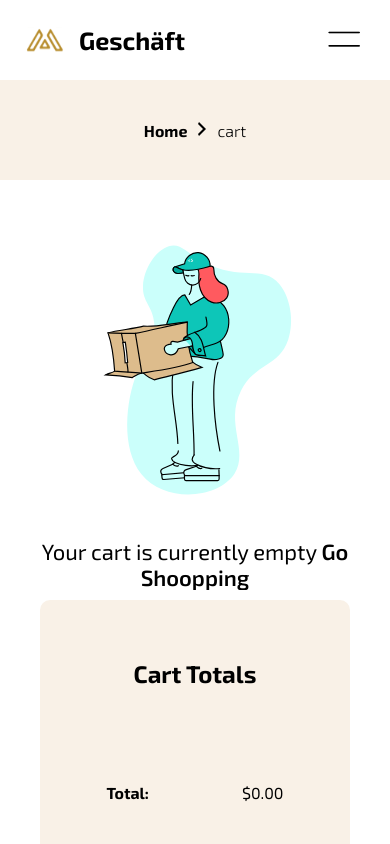
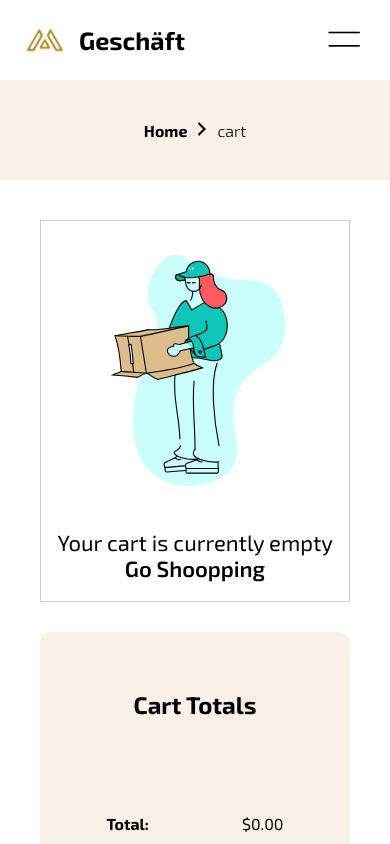
Before and after one commit to NaglaFathi11/Gesch-ft-Website, a React (Vite) app: page /cart in a window 390 px wide. Shown: the top 844 px of the page. Built offline with nearby package versions, Linux system fonts and the light colour scheme.

Commit message:
fix: adjust table layout for better responsiveness on small screens

```diff
--- a/src/Pages/Cart/Cart.module.css
+++ b/src/Pages/Cart/Cart.module.css
@@ -7,9 +7,6 @@
 }
 
 /* ========== Cart Table Styles ========== */
-.cartTable {
-  overflow-x: auto;
-}
 
 .cartTable table {
   width: 100%;
@@ -33,18 +30,6 @@
   justify-content: center;
   align-items: center;
   margin-top: 39px;
-}
-
-/* ========== Product Info Styles ========== */
-.productInfo {
-  display: flex;
-  align-items: center;
-  gap: 10px;
-}
-
-.productInfo img {
-  width: 50px;
-  margin-right: 10px;
 }
 
 /* ========== Cart Totals Styles ========== */
@@ -98,7 +83,4 @@
   .cartPage {
     grid-template-columns: 1fr;
   }
-  .productInfo {
-    display: inline-block;
-  }
 }
--- a/src/Pages/Cart/CartBody/CartBody.jsx
+++ b/src/Pages/Cart/CartBody/CartBody.jsx
@@ -43,26 +43,33 @@ function CartBody() {
           <tbody>
             {cart.map((item) => (
               <tr key={item.id}>
-                <td className={cartStyle.productInfo}>
-                  <img src={item.image} alt={item.title} />
+                <td className={CartBodyStyle.productImgWrapper}>
+                  <img
+                    src={item.image}
+                    alt={item.title}
+                    className={CartBodyStyle.productImg}
+                  />
+                </td>
+                <td data-title="Product">
                   <h4>
                     {item.title
                       ? item.title.split(/\s+|-/).slice(0, 2).join(" ")
                       : "No Title Available"}
                   </h4>
                 </td>
-                <td>
+
+                <td data-title="Price">
                   <span>{formatCurrency(item.price)}</span>
                 </td>
-                <td>
+                <td data-title="Quantity">
                   <button className={CartBodyStyle.quantityBtn}>
                     <span>{item.quantity}</span>
                   </button>
                 </td>
-                <td>
+                <td data-title="Subtotal">
                   <span>{formatCurrency(item.price * item.quantity)}</span>
                 </td>
-                <td>
+                <td data-title="Delete">
                   <button
                     className={CartBodyStyle.deleteBtn}
                     onClick={() => removeFromCart(item.id)}
--- a/src/Pages/Cart/CartBody/CartBody.module.css
+++ b/src/Pages/Cart/CartBody/CartBody.module.css
@@ -37,12 +37,58 @@
   border: none;
 }
 
+/* ========== Product Info Styles ========== */
+
+.productImg {
+  width: 50px;
+  margin-right: 10px;
+}
+
 /* ========== Responsive Styles ========== */
 @media (max-width: 768px) {
-  /* .emptyCartMessage {
-    flex-direction: column;
-  } */
+  .productImgWrapper {
+    display: flex;
+    align-items: center;
+    justify-content: center;
+    border-bottom: 1px solid rgb(211, 206, 206);
+    padding-bottom: 12px !important;
+  }
+
   td {
     padding: 0 !important;
   }
+
+  table td::before {
+    content: attr(data-title) ": ";
+    font-weight: bold;
+  }
+
+  table td:first-child::before {
+    content: none;
+  }
+
+  table thead tr {
+    display: none;
+  }
+  table tr {
+    display: flex;
+    flex-direction: column;
+    align-items: end;
+    border: 1px solid rgb(211, 206, 206);
+    margin-bottom: 20px;
+    width: 100%;
+    padding: 0 10px;
+  }
+
+  table td,
+  table th {
+    padding: 6px !important;
+  }
+
+  table td {
+    display: flex;
+    justify-content: space-between;
+    align-items: center;
+    width: 100%;
+  }
 }
```
